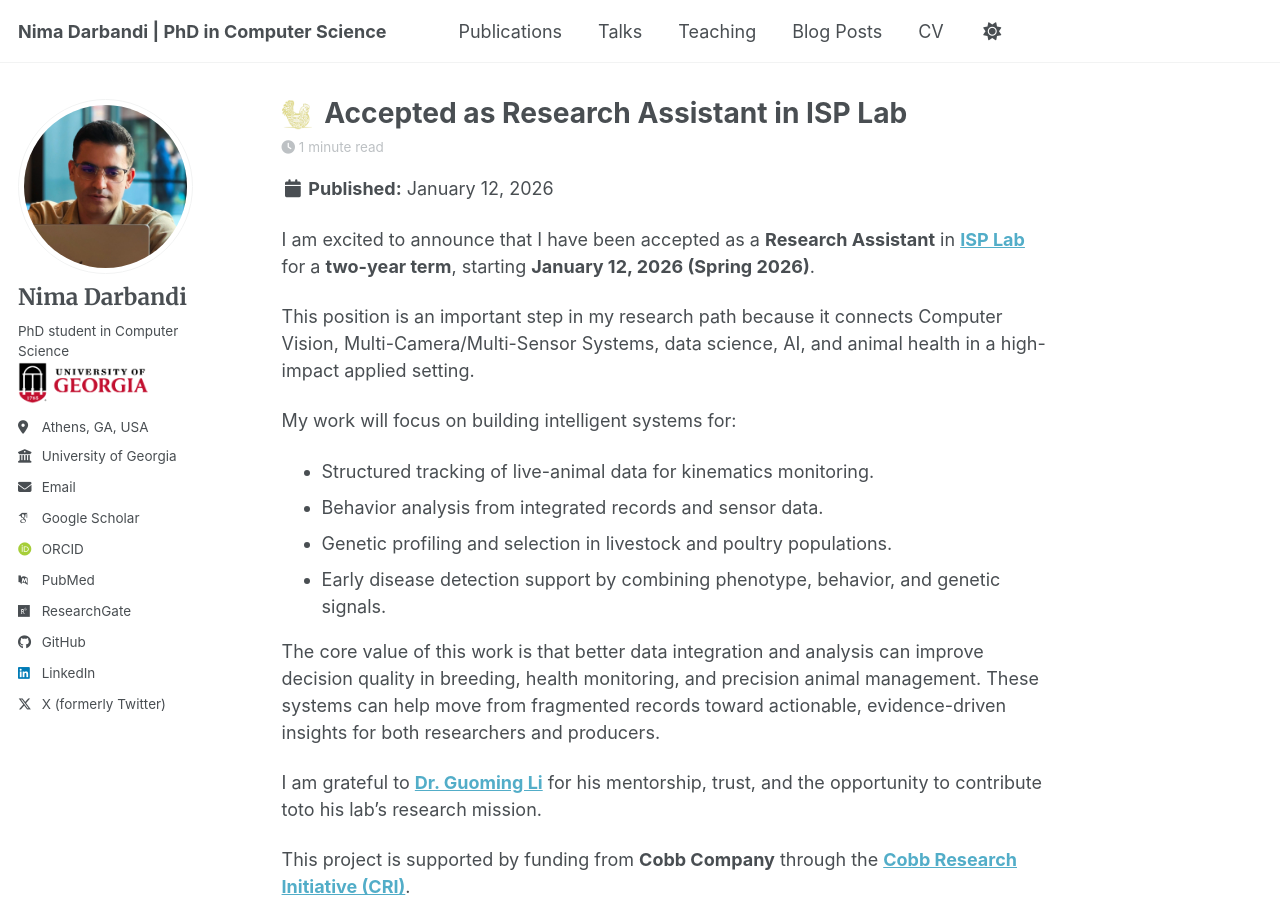
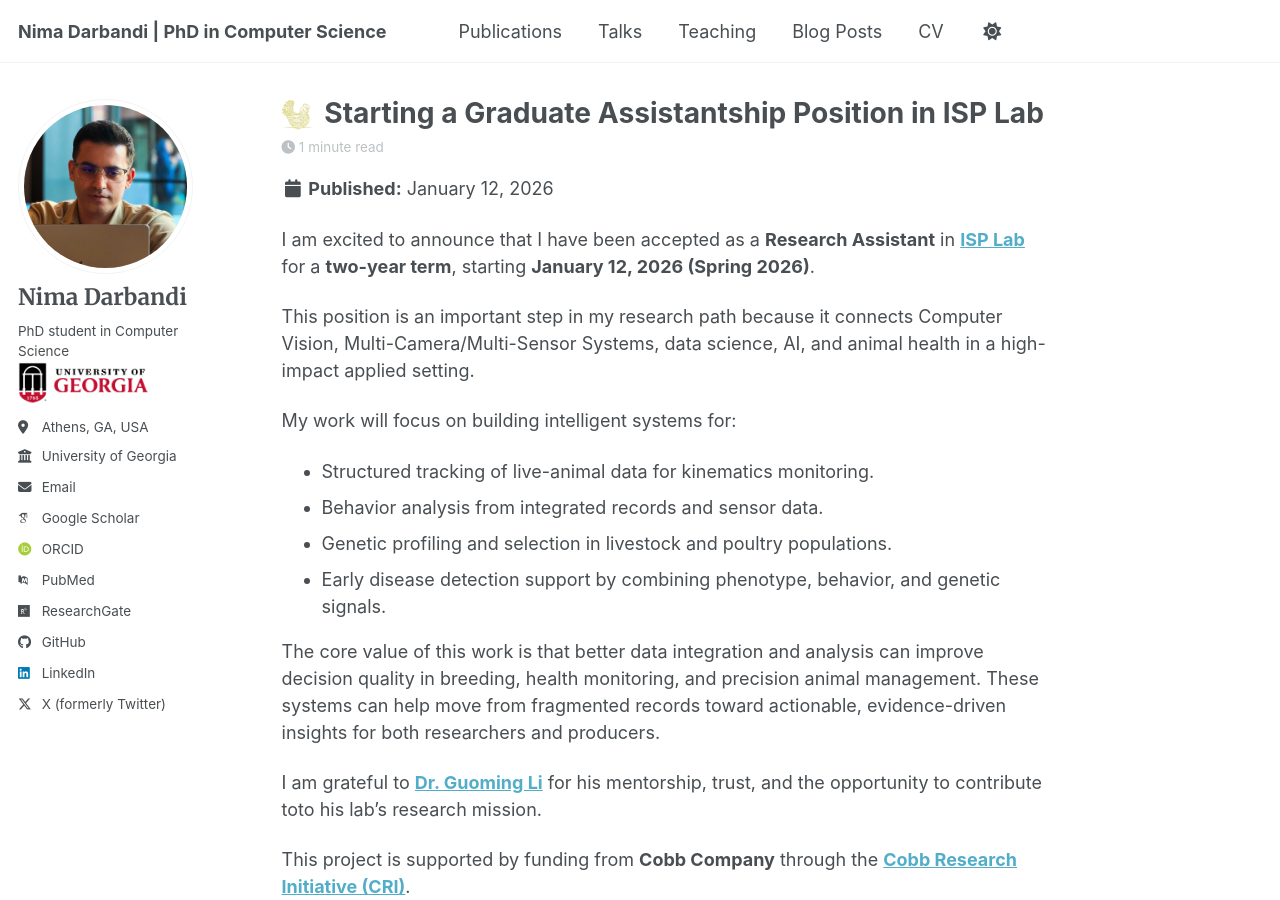
Before and after one commit to nimadarbandi/nimadarbandi.github.io, a Jekyll site: the page built from _posts/2026-01-12-research-assistantship-guoming-li.md, in a window 1280 px wide and 900 px high. Built offline with Jekyll 4.4.1, drawn with Linux system fonts in a browser that asks for light colours; some web fonts are replaced; a script bundle is joined from its source files by our own code; library files that are not in the unit come from our copies.

Commit message:
title isp

```diff
--- a/_posts/2026-01-12-research-assistantship-guoming-li.md
+++ b/_posts/2026-01-12-research-assistantship-guoming-li.md
@@ -1,5 +1,5 @@
 ---
-title: "Accepted as Research Assistant in ISP Lab"
+title: "Starting a Graduate Assistantship Position in ISP Lab"
 date: 2026-01-12
 permalink: /posts/2026/01/research-assistantship-guoming-li/
 tags:
```
